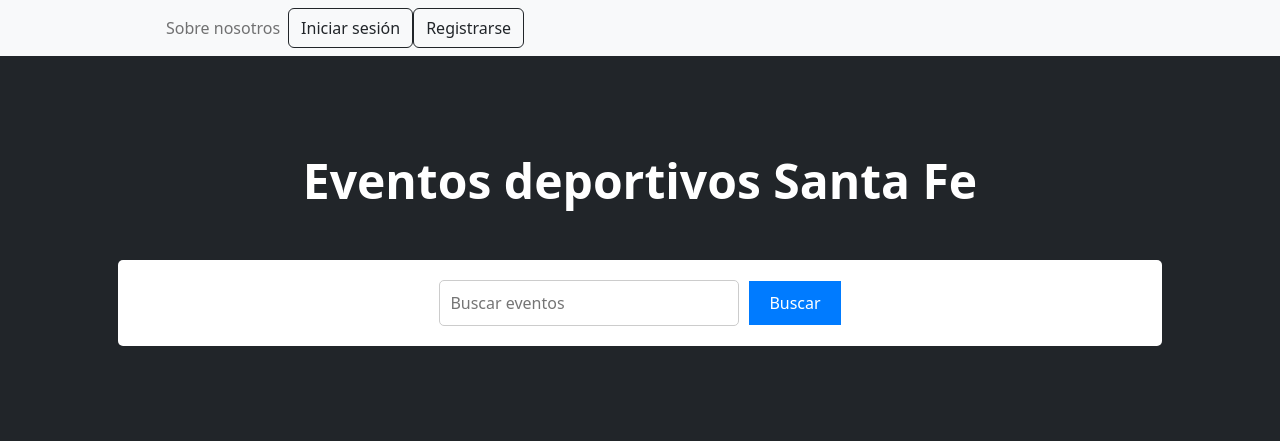
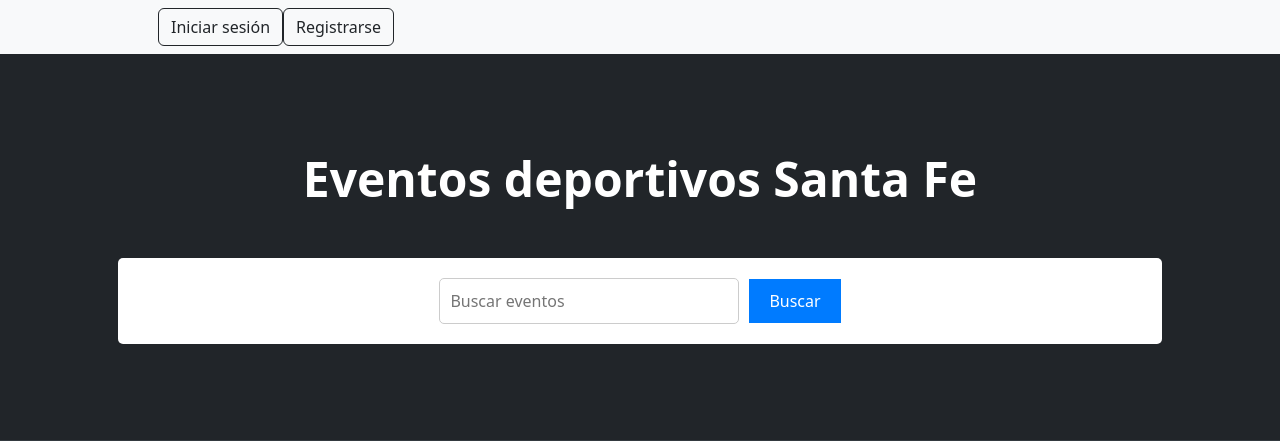
Before and after one commit to ruzickileandro/Proyecto-Final-Ruzicki-Leandro, a Django app: page / in a window 1280 px wide. Shown: the top 441 px of the page. Run offline with Django 4.2, Linux system fonts and the light colour scheme; data comes from the database, SQL or seed files in the repository; some libraries are stand-ins or nearby versions.

Commit message:
validaciones de login en navbar

```diff
--- a/project/apps/Home/templates/Home/navbar.html
+++ b/project/apps/Home/templates/Home/navbar.html
@@ -8,9 +8,11 @@
             <ul class="navbar-nav me-auto mb-2 mb-lg-0 ms-lg-4">
 
                 {% if user.is_authenticated %}
+                    <li class="nav-item"><a class="btn btn-bg-info" href="#!">Bienvenido: {{ user.username }}</a></li>
+                    <li class="nav-item"><a class="btn btn-bg-info" href="{% url 'usuario:logout' %}">Cerrar sesión</a></li>
+                    <li class="nav-item"><a class="nav-link" href="#!">Sobre nosotros</a></li>
 
-                <li class="nav-item"><a class="btn btn-bg-info" href="#!">Bienvenido: {{ user.username }}</a></li>
-
+                    {% if user.is_staff %}
                         <form class="d-flex" action="{% url 'evento:crear_evento' %}" method="post">
                             {% csrf_token %}
                             <button class="btn btn-outline-dark" type="submit">
@@ -18,12 +20,9 @@
                                 <span class="badge bg-dark text-white ms-1 rounded-pill"></span>
                             </button>
                         </form>
-
-                <li class="nav-item"><a class="btn btn-bg-info" href="{% url 'usuario:logout' %}">Cerrar sesión</a></li>
+                    {% endif %}
 
                 {% else %}
-
-                <li class="nav-item"><a class="nav-link" href="#!">Sobre nosotros</a></li>
 
                 <form class="d-flex" action="{% url 'usuario:login' %}" method="post">
                     {% csrf_token %}
```
Lines whose indentation alone changed are shown as unchanged.
